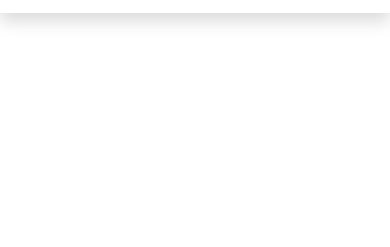
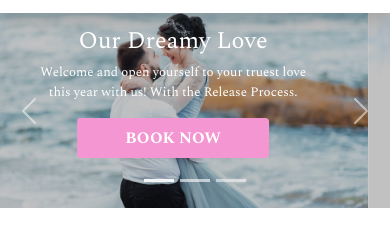
Before and after one commit to rubelsarker0/feelings-bootstrap, a plain HTML site: page index.html in a window 390 px wide. Shown: the part 67-314 px from the top of the page. Drawn offline with nearby package versions, Linux system fonts and the light colour scheme.

Commit message:
added-slider

```diff
--- a/css/style.css
+++ b/css/style.css
@@ -12,3 +12,56 @@
 body {
 	font-family: 'Spectral', serif;
 }
+
+/* Generic styles */
+.primary-bg-color {
+	background-color: #f496d1;
+}
+
+.icon-color {
+	color: var(--icon-color);
+}
+.secondary-bg-color {
+	background-color: #f496d1;
+	opacity: 0.2;
+}
+
+.card-bg-color {
+	background-color: var(--card-bg-color);
+}
+
+.text-justify {
+	text-align: var(--justify);
+}
+
+/* carousel customs css  */
+.carousel-item:after {
+	content: '';
+	position: absolute;
+	top: 0;
+	bottom: 0;
+	left: 0;
+	right: 0;
+	background-color: rgba(0, 0, 0, 0.8);
+	opacity: 0.3;
+	z-index: 1;
+}
+
+.carousel-caption {
+	z-index: 2;
+}
+
+/* Carousel customs Media Queries  */
+
+@media only screen and (max-width: 688px) {
+	.carousel-caption h1 {
+		font-size: 1.5rem !important;
+		margin-top: 1.25rem;
+	}
+	.carousel-caption p {
+		font-size: 0.813rem !important;
+	}
+	.carousel-caption a {
+		margin-bottom: 1rem !important;
+	}
+}
--- a/index.html
+++ b/index.html
@@ -50,10 +50,78 @@
                 </div>
             </div>
         </nav>
+
+        <!-- Slider Section -->
+        <section class="slider">
+            <div id="carouselExampleCaptions" class="carousel slide" data-bs-ride="carousel">
+                <div class="carousel-indicators">
+                    <button type="button" data-bs-target="#carouselExampleCaptions" data-bs-slide-to="0" class="active"
+                        aria-current="true" aria-label="Slide 1"></button>
+                    <button type="button" data-bs-target="#carouselExampleCaptions" data-bs-slide-to="1"
+                        aria-label="Slide 2"></button>
+                    <button type="button" data-bs-target="#carouselExampleCaptions" data-bs-slide-to="2"
+                        aria-label="Slide 3"></button>
+                </div>
+                <div class="carousel-inner">
+                    <div class="carousel-item active">
+                        <img src="./assets/images/slide-1.jpeg" class="d-block w-100"
+                            alt="image of a girl lifted up in boys arms" />
+                        <div class="carousel-caption d-flex align-items-center justify-content-center h-100">
+                            <div>
+                                <h1 class="display-1">Our Dreamy Love</h1>
+                                <p class="fs-4">
+                                    Welcome and open yourself to your truest love this year with
+                                    us! With the Release Process.
+                                </p>
+                                <a class="btn primary-bg-color border-0 text-uppercase text-white ext-decoration-none fw-bold px-5 py-2"
+                                    href="https://www.colincowie.com/" target="_blank">book now</a>
+                            </div>
+                        </div>
+                    </div>
+                    <div class="carousel-item">
+                        <img src="./assets/images/slide-2.jpeg" class="d-block w-100"
+                            alt="image of a girl lifted up in boys arms" />
+                        <div class="carousel-caption d-flex align-items-center justify-content-center h-100">
+                            <div>
+                                <h1 class="display-1">Our Dreamy Love</h1>
+                                <p>
+                                    Welcome and open yourself to your truest love this year with
+                                    us! With the Release Process.
+                                </p>
+                                <a class="btn primary-bg-color border-0 text-uppercase text-white fw-bold px-5 py-2 mb-2"
+                                    href="https://www.colincowie.com/" target="_blank">book now</a>
+                            </div>
+                        </div>
+                    </div>
+                    <div class="carousel-item">
+                        <img src="./assets/images/slide-3.jpeg" class="d-block w-100"
+                            alt="image of a girl lifted up in boys arms" />
+                        <div class="carousel-caption d-flex align-items-center justify-content-center h-100">
+                            <div>
+                                <h1 class="display-1">Our Dreamy Love</h1>
+                                <p>
+                                    Welcome and open yourself to your truest love this year with
+                                    us! With the Release Process
+                                </p>
+                                <a class="btn primary-bg-color border-0 text-uppercase text-white fw-bold px-5 py-2 mb-2"
+                                    href="https://www.colincowie.com/" target="_blank">book now</a>
+                            </div>
+                        </div>
+                    </div>
+                </div>
+                <button class="carousel-control-prev" type="button" data-bs-target="#carouselExampleCaptions"
+                    data-bs-slide="prev">
+                    <span class="carousel-control-prev-icon" aria-hidden="true"></span>
+                    <span class="visually-hidden">Previous</span>
+                </button>
+                <button class="carousel-control-next" type="button" data-bs-target="#carouselExampleCaptions"
+                    data-bs-slide="next">
+                    <span class="carousel-control-next-icon" aria-hidden="true"></span>
+                    <span class="visually-hidden">Next</span>
+                </button>
+            </div>
+        </section>
     </header>
-
-
-
     <!-- Bootstrap JS link  -->
     <script src="https://cdn.jsdelivr.net/npm/bootstrap@5.0.2/dist/js/bootstrap.bundle.min.js"
         integrity="sha384-MrcW6ZMFYlzcLA8Nl+NtUVF0sA7MsXsP1UyJoMp4YLEuNSfAP+JcXn/tWtIaxVXM"
```
